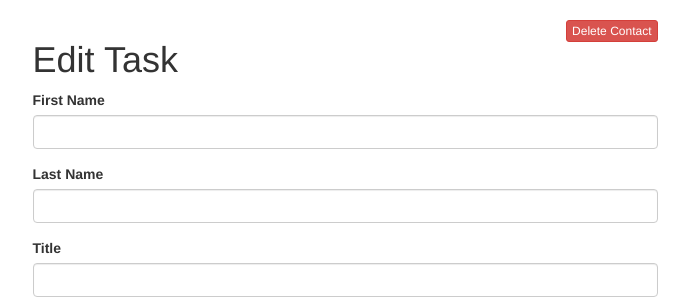
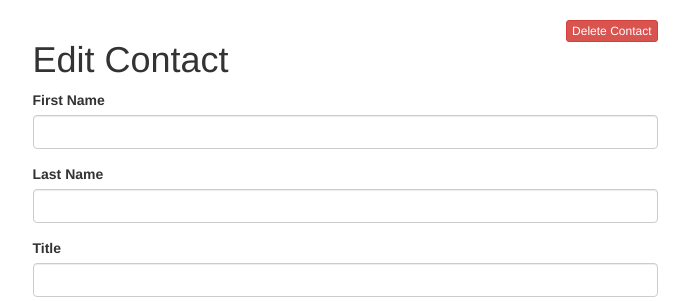
Before and after one commit to alexisbarnes/contact-manager, a PHP site: page /edit.php?id=1 in a window 1280 px wide. Shown: the part 52-353 px from the top of the page, without its empty margins (295-984 px from the left). Run offline with PHP 8.4, Linux system fonts and the light colour scheme; data that the repository does not hold is empty; some libraries are stand-ins or nearby versions.

Commit message:
Says deleted contact, but the contact is still in databse.

```diff
--- a/delete.php
+++ b/delete.php
@@ -2,7 +2,7 @@
 
   include 'database.php';
 
-  $stmt = $db->prepare('DELETE FROM contacts WHERE id = :id');
+  $stmt = $db->prepare('DELETE from contacts WHERE id = :id');
   $stmt->execute(array(
     ':id' => $_GET['id']
   ));
--- a/edit.php
+++ b/edit.php
@@ -17,9 +17,9 @@
 </div>
 <?php endif; ?>
 
-<a href="/delete.php?id<? $task['id']; ?>" class="btn btn-danger btn-xs pull-right btn-delete">Delete Contact</a>
+<a href="/delete.php?id<? $contact['id']; ?>" class="btn btn-danger btn-xs pull-right btn-delete">Delete Contact</a>
 
-<h1>Edit Task</h1>
+<h1>Edit Contact</h1>
 
 <form method="POST" action="/update.php">
   <input type="hidden" name="id" id="task_id" value="<?= $contact['id']; ?>" />
```
